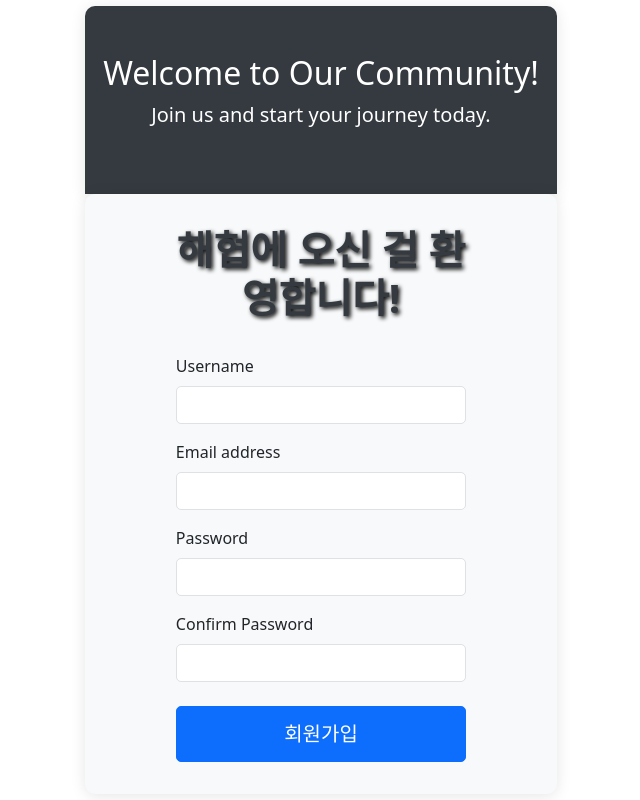
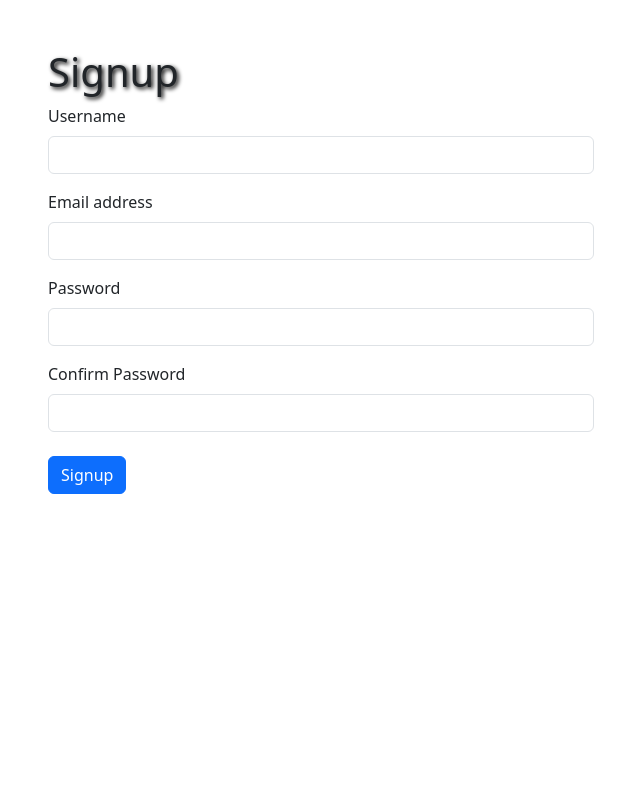
Before and after one commit to jinbepirate/haehyup-front, a React (Vite) app: page /signup in a window 1280 px wide. Shown: the whole page, without its empty margins (319-959 px from the left). Built offline with nearby package versions, Linux system fonts and the light colour scheme.

Commit message:
style: 애니메이션 수정

```diff
--- a/src/routes/MainPage.css
+++ b/src/routes/MainPage.css
@@ -9,41 +9,94 @@
     background-color: #1aacac;
   }
 }
+
 .main-page img {
   max-width: 25%;
   height: auto;
-  margin-bottom: 30px; /* Space between the image and the content below */
+  margin-bottom: 30px;
   border-radius: 50%;
 }
+
 .button-container {
   display: flex;
   flex-direction: column;
-  gap: 15px; /* Adjust the spacing between buttons */
+  gap: 15px;
   margin-top: 20px;
+  z-index: 99;
 }
 
 .main-page {
-  height: 100vh; /* Ensure the background covers the full viewport height */
+  height: 100vh;
   display: flex;
   flex-direction: column;
   justify-content: center;
   align-items: center;
-  animation: gradientBackground 15s ease infinite; /* Apply the animation */
-  /* background: url("src/img/haehyup-logo.jpg") no-repeat center center fixed;
-  background-size: cover; */
+  animation: gradientBackground 15s ease infinite;
   font-family: "Noto Sans KR", sans-serif;
 }
+
 h1 {
   text-shadow: 2px 2px 4px #000;
 }
+
 .btn-flat {
   background-color: purple;
   color: white;
-  border-radius: 20px; /* 모서리 둥글게 */
-  transition: transform 0.2s; /* 호버 시 변환 효과를 위해 */
+  border-radius: 20px;
+  transition: transform 0.2s;
 }
 
 .btn-flat:hover {
-  transform: scale(1.05); /* 버튼을 약간 확대 */
-  background-color: #5e17eb; /* 호버 시 색상 변경 */
+  transform: scale(1.05);
+  background-color: #5e17eb;
 }
+.wave {
+  opacity: 0.4;
+  position: absolute;
+  top: 3%;
+  left: 50%;
+  background: #0af;
+  width: 500px;
+  height: 500px;
+  margin-left: -250px;
+  margin-top: -250px;
+  transform-origin: 50% 48%;
+  border-radius: 43%;
+  animation: drift 3000ms infinite linear;
+}
+
+.wave.-three {
+  animation: drift 5000ms infinite linear;
+}
+
+.wave.-two {
+  animation: drift 7000ms infinite linear;
+  opacity: 0.1;
+  background: yellow;
+}
+
+.box:after {
+  content: "";
+  display: block;
+  left: 0;
+  top: 0;
+  width: 100%;
+  height: 100%;
+  background: linear-gradient(
+    to bottom,
+    rgba(#e8a, 1),
+    rgba(#def, 0) 80%,
+    rgba(white, 0.5)
+  );
+  z-index: 11;
+  transform: translate3d(0, 0, 0);
+}
+
+@keyframes drift {
+  from {
+    transform: rotate(0deg);
+  }
+  to {
+    transform: rotate(360deg);
+  }
+}
--- a/src/routes/MainPageBack.scss
+++ b/src/routes/MainPageBack.scss
@@ -1,29 +1,3 @@
-html,
-body {
-  height: 100%;
-}
-
-html {
-  background: #eee;
-}
-
-body {
-  display: flex;
-  justify-content: center;
-  align-items: center;
-}
-
-.box {
-  width: 100%;
-  height: 100%;
-  border-radius: 5px;
-  box-shadow: 0 2px 30px rgba(black, 0.2);
-  background: lighten(#f0f4c3, 10%);
-  position: relative;
-  overflow: hidden;
-  transform: translate3d(0, 0, 0);
-}
-
 .wave {
   opacity: 0.4;
   position: absolute;
@@ -70,7 +44,7 @@ body {
   from {
     transform: rotate(0deg);
   }
-  from {
+  to {
     transform: rotate(360deg);
   }
 }
--- a/src/routes/board/signup/Signup.css
+++ /dev/null
@@ -1,55 +0,0 @@
-/* Signup.css */
-
-.container {
-  background-color: #f8f9fa;
-  padding: 2rem;
-  border-radius: 10px;
-  box-shadow: 0 2px 15px rgba(0, 0, 0, 0.1);
-}
-
-.signup-header {
-  text-align: center;
-  margin-bottom: 2rem;
-}
-
-.signup-header h1 {
-  font-size: 2.5rem;
-  font-weight: bold;
-  color: #343a40;
-}
-
-.signup-form {
-  margin-top: 2rem;
-}
-
-.signup-form .form-control {
-  border-radius: 5px;
-}
-
-.signup-form .btn-primary {
-  width: 100%;
-  padding: 0.75rem;
-  font-size: 1.25rem;
-  border-radius: 5px;
-}
-
-.signup-form .btn-primary:hover {
-  background-color: #0056b3;
-  border-color: #0056b3;
-}
-
-.signup-banner {
-  background-color: #343a40;
-  color: #ffffff;
-  padding: 3rem;
-  text-align: center;
-  border-radius: 10px 10px 0 0;
-}
-
-.signup-banner h2 {
-  font-size: 2rem;
-}
-
-.signup-banner p {
-  font-size: 1.25rem;
-}
--- a/src/routes/board/signup/signup.jsx
+++ b/src/routes/board/signup/signup.jsx
@@ -1,6 +1,5 @@
 import React, { useState } from "react";
 import { Form, Button, Container, Row, Col, Alert } from "react-bootstrap";
-import "./Signup.css";
 
 export default function Signup() {
   const [formData, setFormData] = useState({
@@ -38,26 +37,12 @@ export default function Signup() {
   };
 
   return (
-    <div className="signup-page">
-      <Container className="signup-banner">
-        <h2>Welcome to Our Community!</h2>
-        <p>Join us and start your journey today.</p>
-      </Container>
-      <Container className="container">
-        <Row className="justify-content-md-center">
-          <Col md={8}>
-            <div className="signup-header">
-              <h1>
-                <b>해협에 오신 걸 환영합니다!</b>
-              </h1>
-            </div>
+    <Container>
+      <Row className="justify-content-md-center mt-5">
+        <Col md={6}>
+          <h1>Signup</h1>
           {error && <Alert variant="danger">{error}</Alert>}
-            <Form
-              noValidate
-              validated={validated}
-              onSubmit={handleSubmit}
-              className="signup-form"
-            >
+          <Form noValidate validated={validated} onSubmit={handleSubmit}>
             <Form.Group controlId="formBasicUsername">
               <Form.Label>Username</Form.Label>
               <Form.Control
@@ -115,12 +100,11 @@ export default function Signup() {
             </Form.Group>
 
             <Button variant="primary" type="submit" className="mt-4">
-                회원가입
+              Signup
             </Button>
           </Form>
         </Col>
       </Row>
     </Container>
-    </div>
   );
 }
--- a/src/routes/page.jsx
+++ b/src/routes/page.jsx
@@ -3,33 +3,28 @@ import { Link } from "react-router-dom";
 import Button from "react-bootstrap/Button";
 import { CSSTransition } from "react-transition-group";
 import "./MainPage.css";
-import "./MainPageBack.scss";
+// import "./MainPageBack.scss";
 
 export default function MainPage() {
   return (
-    <>
-      {/* <CSSTransition in={true} appear={true} timeout={800} classNames="fade"> */}
+    <CSSTransition in={true} appear={true} timeout={800} classNames="fade">
       <div className="box">
-        <div className="wave"></div>
-        <div className="wave -three"></div>
-        <div className="wave -two"></div>
         <div className="main-page">
-          <img src="src\img\haehyup-logo.jpg" />
+          <img src="src\img\haehyup-logo.jpg" alt="HaeHyup Logo" />
           <h1>
             <b style={{ color: "white" }}>Study with HaeHyup</b>
           </h1>
           <style type="text/css">
             {`
-
               .btn-flat {
                 background-color: purple;
                 color: white;
-        border-radius: 20px; /* 모서리 둥글게 */
-        transition: transform 0.2s; /* 호버 시 변환 효과를 위해 */
+                border-radius: 20px;
+                transition: transform 0.2s;
               }
               .btn-flat:hover {
-        transform: scale(1.05); /* 버튼을 약간 확대 */
-        background-color: #5e17eb; /* 호버 시 색상 변경 */
+                transform: scale(1.05);
+                background-color: #5e17eb;
               }
               .btn-xxl {
                 padding: 1rem 1.5rem;
@@ -39,11 +34,11 @@ export default function MainPage() {
           </style>
           <br></br>
           <p>
-            <b> “탁월함은 기술이 아니다. 태도입니다.” – 랄프 마스턴.</b>{" "}
+            <b> “탁월함은 기술이 아니다. 태도입니다.” – 랄프 마스턴.</b>
           </p>
           <br></br>
           <div className="button-container">
-            <Button as={Link} to="/board" variant="flat" size="xxl">
+            <Button as={Link} to="/home" variant="flat" size="xxl">
               Let's Study🌊
             </Button>
             <Button as={Link} to="/signin" variant="flat" size="xl">
@@ -53,9 +48,11 @@ export default function MainPage() {
               Sign Up
             </Button>
           </div>
+          <div className="wave"></div>
+          <div className="wave -three"></div>
+          <div className="wave -two"></div>
         </div>
       </div>
-      {/* </CSSTransition> */}
-    </>
+    </CSSTransition>
   );
 }
```
Lines whose indentation alone changed are shown as unchanged.
